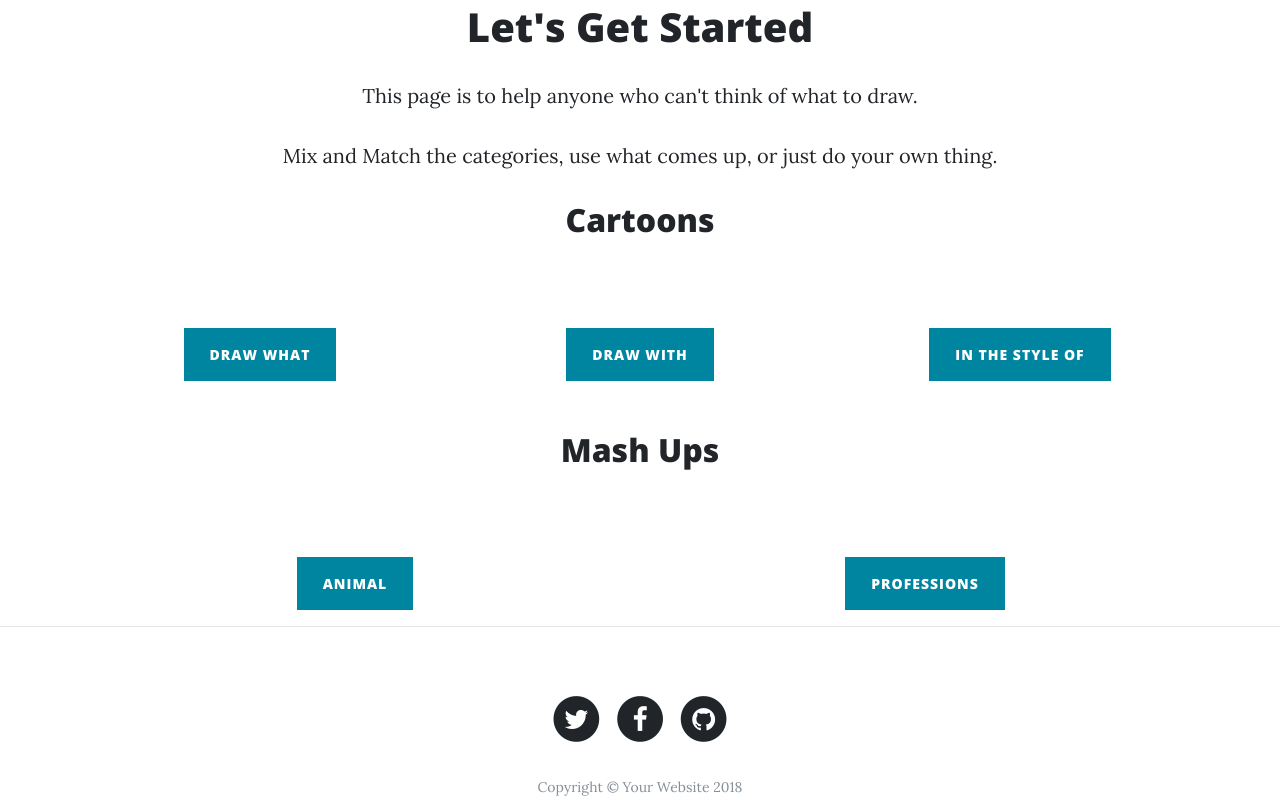
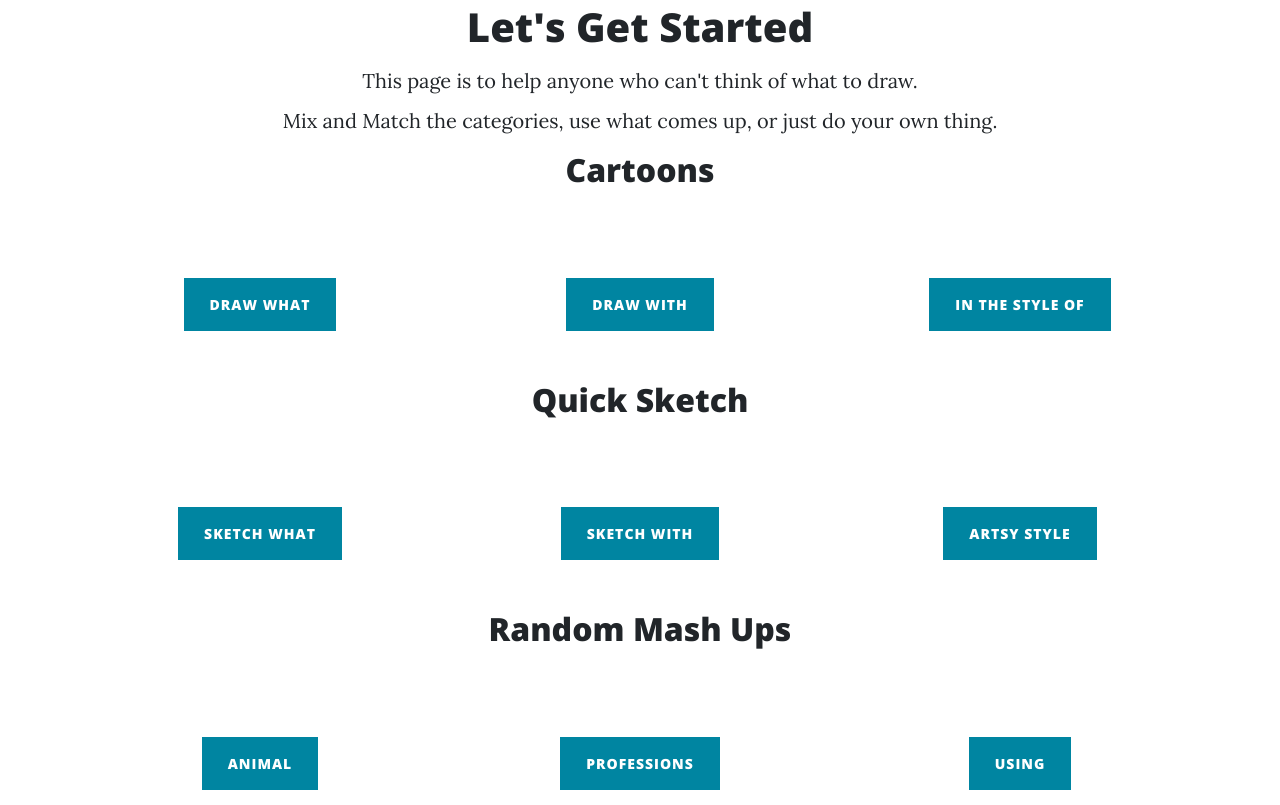
Before and after one commit to JulieArroyo/Ideas-Needed, a website: page index.html in a window 1280 px wide. Shown: the part 675-1480 px from the top of the page. Drawn offline with nearby package versions, Linux system fonts and the light colour scheme.

Commit message:
added new tools column
finishing up

```diff
--- a/css/clean-blog.css
+++ b/css/clean-blog.css
@@ -9,8 +9,8 @@ body {
   font-family: 'Lora', 'Times New Roman', serif; }
 
 p {
-  line-height: 1.5;
-  margin: 30px 0; }
+  line-height: 1;
+  margin: 20px 0; }
   p a {
     text-decoration: underline; }
 
--- a/index.html
+++ b/index.html
@@ -79,7 +79,7 @@
           <div class="resultDisplay" id="mediumDisplay">
           <!-- Mediums will go here -->
           </div>
-            <button class="btn btn-primary" onclick="newMedium()">Draw With</button>
+            <button id="1" class="btn btn-primary" onclick="newMedium()">Draw With</button>
           </div>
 
           <div class="col-sm midd">
@@ -89,26 +89,56 @@
               <button class="btn btn-primary" onclick="newStyle()">In The Style of</button>
           </div>
       </div>
-      <div class="row"></div>
+
+      <br/>
+      <h2>Quick Sketch</h2>
+      <div class="row">
+        <div class="col midd">
+          <div class="resultDisplay" id="objectDisplay">
+            <!-- sketch object will go here -->
+          </div>
+            <button class="btn btn-primary" onclick="newObject()">Sketch What</button>
+        </div>
+        <div class="col-sm midd">
+          <div class="resultDisplay" id="toolDisplay">
+          <!-- Sketch Mediums will go here -->
+          </div>
+            <button id="2" class="btn btn-primary" onclick="newTool()">Sketch With</button>
+          </div>
+
+          <div class="col midd">
+            <div class="resultDisplay" id="sketchDisplay">
+              <!-- sketch style will go here -->
+            </div>
+              <button class="btn btn-primary" onclick="newSketch()">Artsy Style</button>
+          </div>
+      </div>
 
 
 
       <br/>
-      <h2>Mash Ups</h2>
+      <h2>Random Mash Ups</h2>
       <div class="row">
 <!-- ANIMAL PROFESSION -->
-          <div class="col midd">
+          <div class="col-sm midd">
             <div class="resultDisplay" id="animalDisplay">
               <!-- animal will go here -->
             </div>
               <button class="btn btn-primary" onclick="newAnimal()">Animal</button>
           </div>
 
-          <div class="col midd">
+          <div class="col-sm midd">
             <div class="resultDisplay" id="professionDisplay">
               <!-- profession will go here -->
             </div>
               <button class="btn btn-primary" onclick="newProfession()">Professions</button>
+          </div>
+
+          <div class="col-sm midd">
+            <div class="resultDisplay" id="pencilDisplay">
+              <!-- profession will go here -->
+            </div>
+              <button class="btn btn-primary" onclick="newPencil()">Using </button>
           </div>
 
 <!-- ANIMAL PROFESSION END -->
--- a/javascript.js
+++ b/javascript.js
@@ -1,3 +1,4 @@
+
 //cartoon subjects
 var subjects=[
   'Self Portrait', 'First person you see on Insta', 'Your Pet(s)', 'Last person you talked to',
@@ -18,7 +19,7 @@ function newMedium(){
   document.getElementById('mediumDisplay').innerHTML = mediums[randomNumber]
 }
 
-//styles
+//cartoon styles
 var styles=['Simpsons','South Park','Anime', 'Disney', 'Flinstones',
 'Bob\'s Burgers', 'Family Guy', 'Superhero', 'Adventure Time',
 'Garfield', 'Charlie Brown','Power Puff Girls', 'Final Space',
@@ -27,6 +28,35 @@ var styles=['Simpsons','South Park','Anime', 'Disney', 'Flinstones',
 function newStyle(){
   var randomNumber = Math.floor(Math.random() * (styles.length));
   document.getElementById('styleDisplay').innerHTML = styles[randomNumber];
+}
+//Sketch styles
+
+var sketches=[
+'Realism', 'Impressionism', 'Abstract', 'Art Deco', 'Cubism', 'Surrealism',
+'Pop Art', 'Modern', 'Contemporary', 'Fantasy', 'Graffiti', 'Continuous Line', 'Blind']
+
+function newSketch(){
+  var randomNumber = Math.floor(Math.random() * (sketches.length));
+  document.getElementById('sketchDisplay').innerHTML = sketches[randomNumber];
+}
+
+// Sketch what
+var objects =[
+  'Hands', 'Feet', 'Ears', 'Shoes', 'Favorite TV Character','Rocks','Trees',
+'Sandwhich', 'Ghost', 'Sword', 'Hotdog', 'Veggies','Ferris Wheel','Campfire'
+]
+function newObject(){
+  var randomNumber = Math.floor(Math.random() * (objects.length));
+  document.getElementById('objectDisplay').innerHTML = objects[randomNumber]
+}
+//quick sketch mediums
+var tools=[
+  'Pencil','Left Hand','Fire Pit Charcoal', 'Colored Pencil', 'Marker', 'Chalk',
+   'Pastel', 'Pen', 'Crayon', 'Dry Erase Marker',]
+
+function newTool(){
+  var randomNumber = Math.floor(Math.random() * (tools.length));
+  document.getElementById('toolDisplay').innerHTML = tools[randomNumber]
 }
 
 // Animals
@@ -52,3 +82,15 @@ function newProfession(){
   var randomNumber = Math.floor(Math.random() * (professions.length));
   document.getElementById('professionDisplay').innerHTML = professions[randomNumber]
 }
+
+// random
+var pencils=[
+  'Pencil', 'Colored Pencil', 'Marker', 'Chalk', 'Pastel',
+  'Pen(ink)', 'Crayon','Oil Paint','Acrilic Paint', 'Spray Paint',
+  'Charcoal', 'Watercolor', 'Tempra', 'Gouache','Digital Pen', 'Mud','Ketchup',
+]
+
+function newPencil(){
+  var randomNumber = Math.floor(Math.random() * (pencils.length));
+  document.getElementById('pencilDisplay').innerHTML = pencils[randomNumber]
+}
```
Also changed, not shown: css/clean-blog.min.css.
